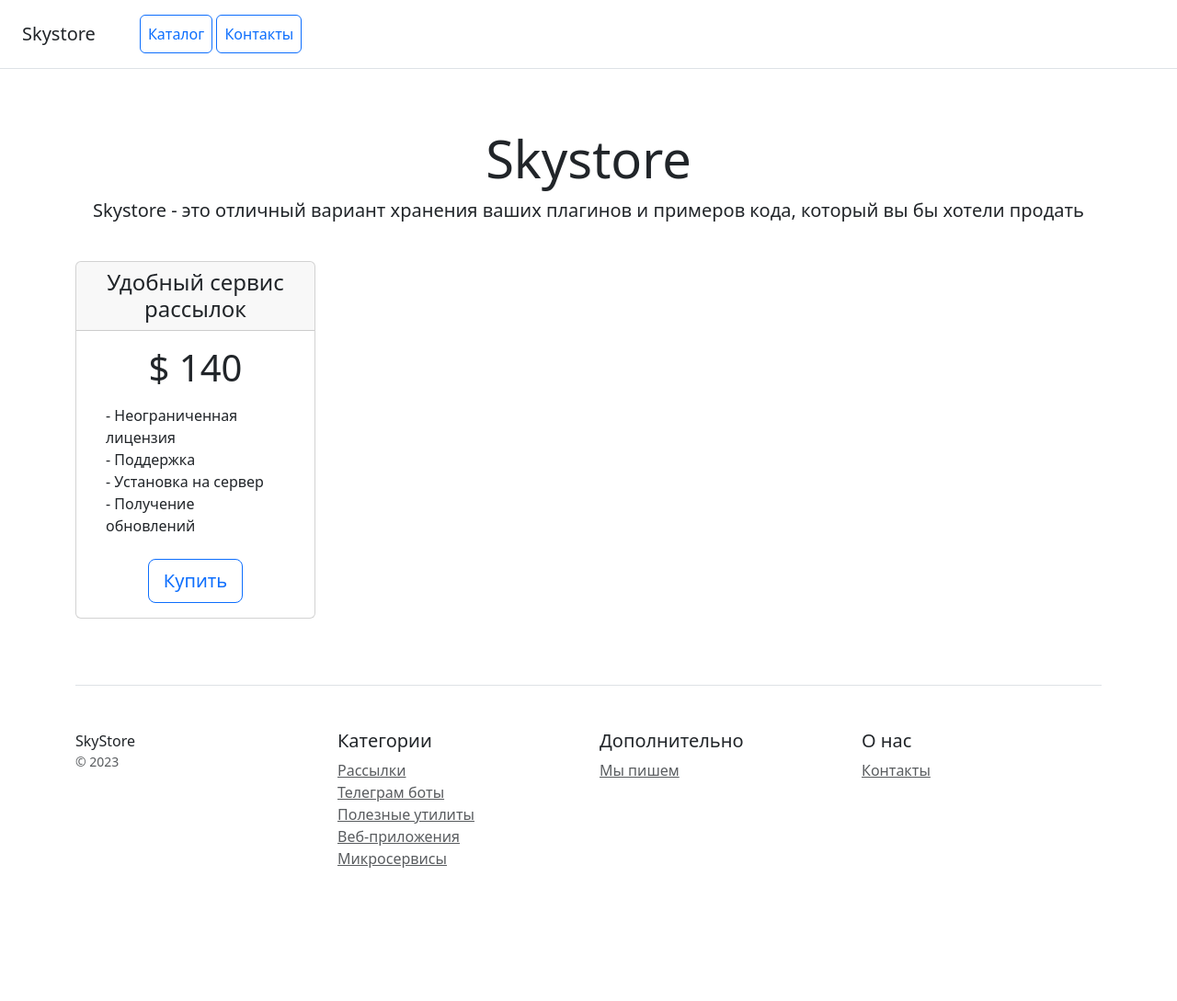
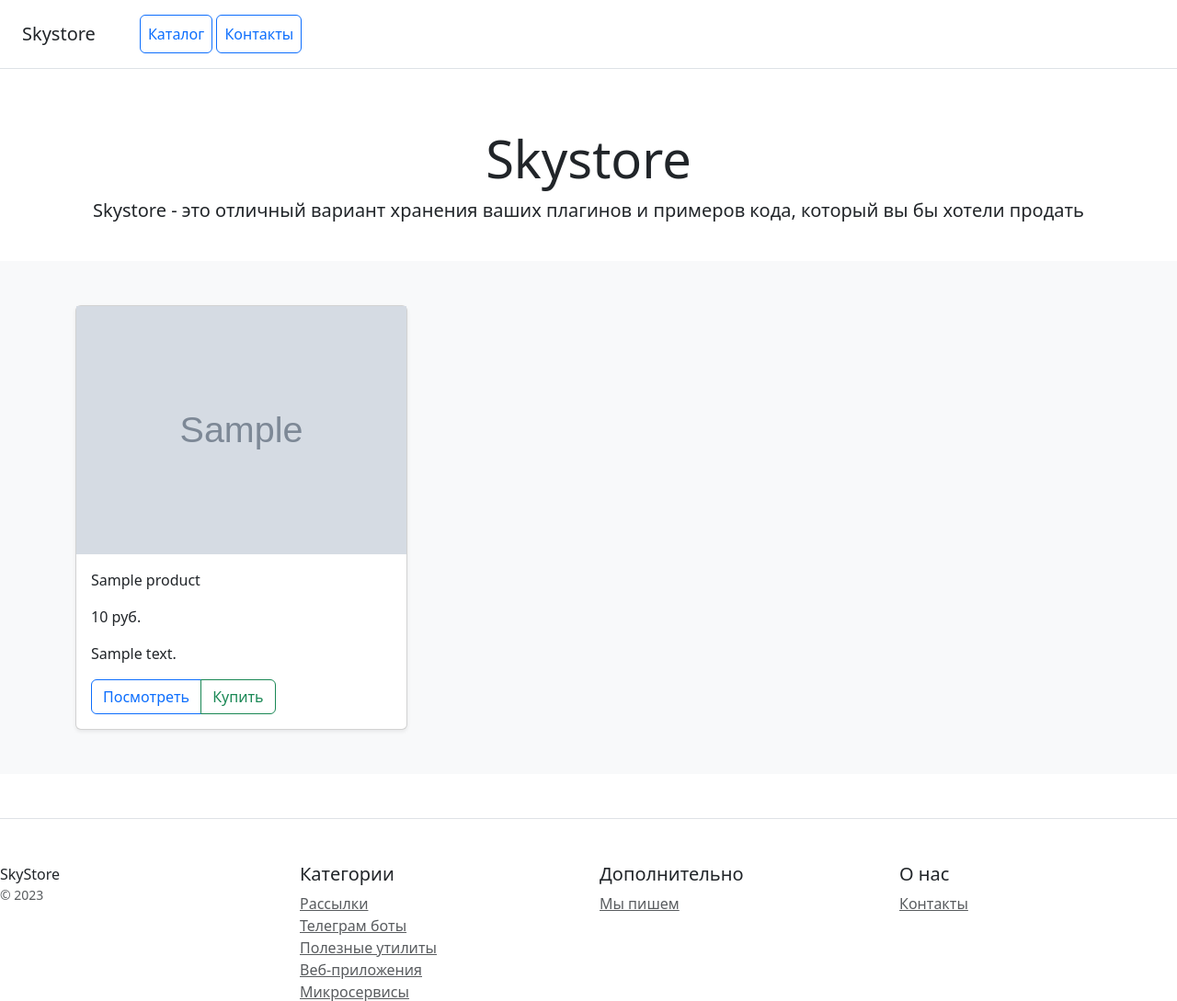
Before and after one commit to Weta12311/HomeWork_19.2, a Django app: page / in a window 1280 px wide. Shown: the top 1089 px of the page at 92% size. Before the commit the page ends 944 px from the top, so only its background shows below. Run offline with Django 5.2, Linux system fonts and the light colour scheme; tables that the repository leaves empty hold one stand-in row (values such as "Sample post"); grey boxes marked "Sample" are stand-in pictures.

Commit message:
complete project

```diff
--- a/catalog/models.py
+++ b/catalog/models.py
@@ -53,7 +53,6 @@ class Product(models.Model):
     changes_date = models.DateField(
         blank=True, null=True, verbose_name="Дата изменения записи"
     )
-
     class Meta:
         verbose_name = "Продукты"
         verbose_name_plural = "Продукты"
--- a/catalog/templates/home.html
+++ b/catalog/templates/home.html
@@ -1,47 +1,14 @@
 <!doctype html>
 <html lang="en">
-<head>
-    <meta charset="utf-8">
-    <meta name="viewport" content="width=device-width, initial-scale=1">
-    <title>Skystore</title>
-    <link href="https://cdn.jsdelivr.net/npm/bootstrap@5.3.2/dist/css/bootstrap.min.css" rel="stylesheet" integrity="sha384-T3c6CoIi6uLrA9TneNEoa7RxnatzjcDSCmG1MXxSR1GAsXEV/Dwwykc2MPK8M2HN" crossorigin="anonymous">
-</head>
-<body>
-<div class="d-flex flex-column flex-md-row align-items-center p-3 px-md-4 mb-3 bg-white border-bottom box-shadow">
-    <h5 class="my-0 mr-md-auto font-weight-normal">Skystore</h5>
-    <nav class="ms-5">
-        <a class="p-2 btn btn-outline-primary" href="/">Каталог</a>
-        <a class="p-2 btn btn-outline-primary" href="/contacts/">Контакты</a>
-    </nav>
-</div>
+{% include 'includes/inc_menu.html' %}
 
 <div class="pricing-header px-3 py-3 pt-md-5 pb-md-4 mx-auto text-center">
     <h1 class="display-4">Skystore</h1>
     <p class="lead">Skystore - это отличный вариант хранения ваших плагинов и примеров кода, который вы бы хотели
         продать</p>
 </div>
-
-<div class="container">
-    <div class="row text-center">
-        <div class="col-3">
-            <div class="card mb-4 box-shadow">
-                <div class="card-header">
-                    <h4 class="my-0 font-weight-normal">Удобный сервис рассылок</h4>
-                </div>
-                <div class="card-body">
-                    <h1 class="card-title pricing-card-title">$ 140</h1>
-                    <ul class="list-unstyled mt-3 mb-4 text-start m-3">
-                        <li>- Неограниченная лицензия</li>
-                        <li>- Поддержка</li>
-                        <li>- Установка на сервер</li>
-                        <li>- Получение обновлений</li>
-                    </ul>
-                    <button type="button" class="btn btn-lg btn-block btn-outline-primary">Купить</button>
-                </div>
-            </div>
-        </div>
-    </div>
-
+{% block content %}
+{% endblock %}
     <footer class="pt-4 my-md-5 pt-md-5 border-top">
         <div class="row">
             <div class="col-12 col-md">
--- /dev/null
+++ b/catalog/templates/includes/inc_menu.html
@@ -0,0 +1,14 @@
+<head>
+    <meta charset="utf-8">
+    <meta name="viewport" content="width=device-width, initial-scale=1">
+    <title>Skystore</title>
+    <link href="https://cdn.jsdelivr.net/npm/bootstrap@5.3.2/dist/css/bootstrap.min.css" rel="stylesheet" integrity="sha384-T3c6CoIi6uLrA9TneNEoa7RxnatzjcDSCmG1MXxSR1GAsXEV/Dwwykc2MPK8M2HN" crossorigin="anonymous">
+</head>
+<body>
+<div class="d-flex flex-column flex-md-row align-items-center p-3 px-md-4 mb-3 bg-white border-bottom box-shadow">
+    <h5 class="my-0 mr-md-auto font-weight-normal">Skystore</h5>
+    <nav class="ms-5">
+        <a class="p-2 btn btn-outline-primary" href="/">Каталог</a>
+        <a class="p-2 btn btn-outline-primary" href="/contacts/">Контакты</a>
+    </nav>
+</div>
--- /dev/null
+++ b/catalog/templates/products_list.html
@@ -0,0 +1,28 @@
+{% extends 'home.html' %}
+{% load my_tags %}
+{% block content %}
+<div class="album py-5 bg-body-tertiary">
+    <div class="container">
+        <div class="row row-cols-1 row-cols-sm-2 row-cols-md-3 g-3">
+            {% for product in products %}
+            <div class="col">
+              <div class="card shadow-sm">
+                <img src="{{ product.image | media_filter}}">
+                <div class="card-body">
+                  <p class="card-text">{{product.name}}</p>
+                  <p class="card-text">{{product.price}} руб.</p>
+                  <p class="card-text">{{product.description}}</p>
+                  <div class="d-flex justify-content-between align-items-center">
+                    <div class="btn-group">
+                      <a class="btn btn-outline-primary" role="button">Посмотреть</a>
+                      <button type="button" class="btn btn-outline-success">Купить</button>
+                    </div>
+                  </div>
+                </div>
+              </div>
+            </div>
+            {% endfor %}
+        </div>
+    </div>
+</div>
+{% endblock %}
--- /dev/null
+++ b/catalog/templatetags/my_tags.py
@@ -0,0 +1,10 @@
+from django import template
+
+register = template.Library()
+
+
+@register.filter()
+def media_filter(path):
+    if path:
+        return f'/media/{path}'
+    return '#'
--- a/catalog/urls.py
+++ b/catalog/urls.py
@@ -1,7 +1,7 @@
 from django.conf.urls.static import static
 from django.urls import path
 from catalog.apps import CatalogConfig
-from catalog.views import home, contacts
+from catalog.views import home, contacts, product_detail
 from django.conf import settings
 
 
@@ -10,4 +10,5 @@ app_name = CatalogConfig.name
 urlpatterns = [
     path("", home, name="index"),
     path("contacts/", contacts, name="contacts"),
+    path("product/<int:pk>/", product_detail, name="product_detail"),
 ] + static(settings.MEDIA_URL, document_root=settings.MEDIA_ROOT)
--- a/catalog/views.py
+++ b/catalog/views.py
@@ -1,9 +1,18 @@
-from django.shortcuts import render
+from django.shortcuts import render, get_object_or_404
+from catalog.models import Product
 
 
 def home(request):
-    return render(request, "home.html")
+    products = Product.objects.all()
+    context = {"products": products}
+    return render(request, "products_list.html", context)
 
 
 def contacts(request):
     return render(request, "contacts.html")
+
+
+def product_detail(request, pk):
+    product = get_object_or_404(Product, pk=pk)
+    context = {"product": product}
+    return render(request, "product_detail.html", context)
```
Also changed, not shown: catalog/templates/product_detail.html (added, +26 -0 lines).
